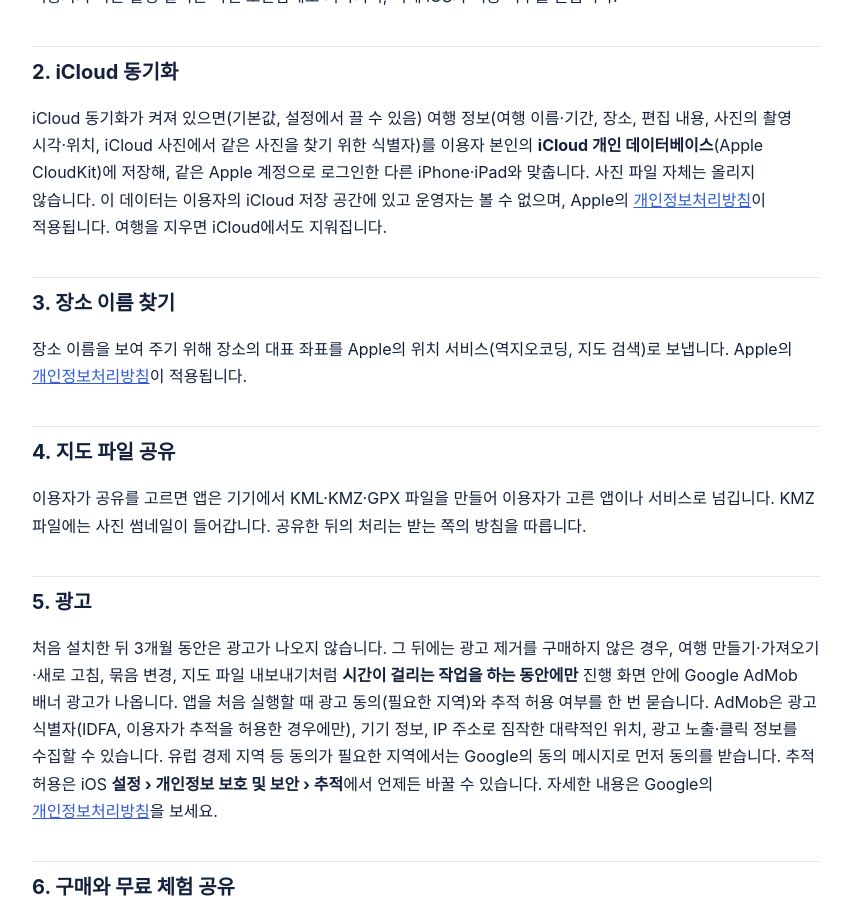
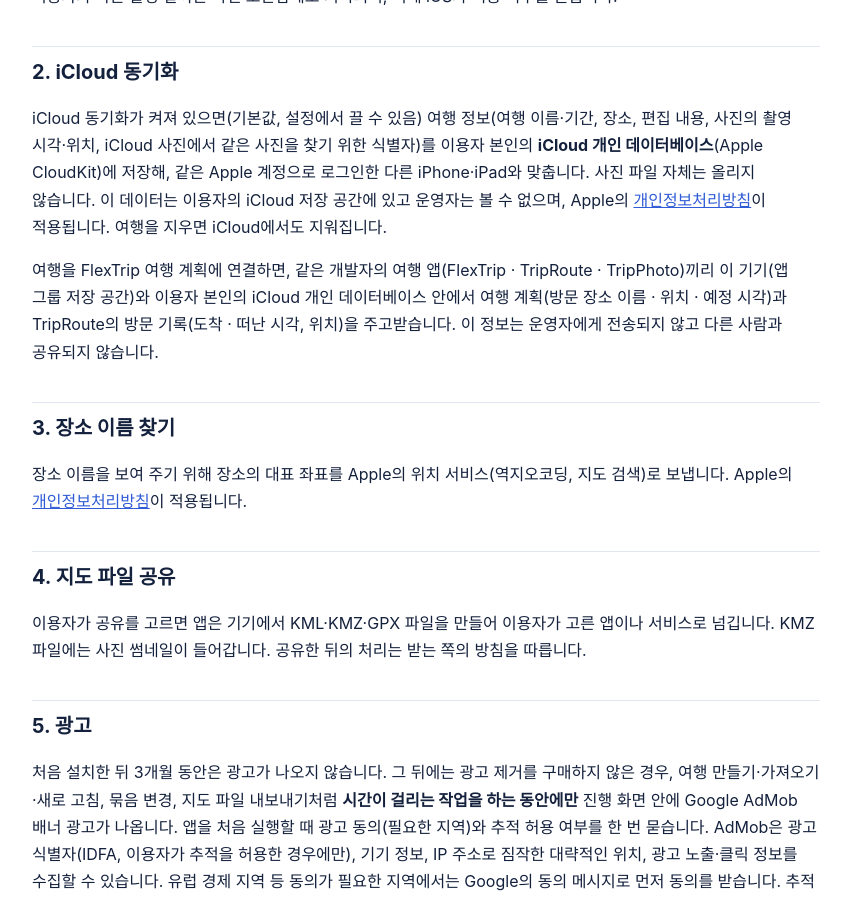
Before and after one commit to yjinchoi/tripphoto-support, a Jekyll site: the page built from privacy.md, in a window 1280 px wide and 900 px high, scrolled down 419 px. Shown: the whole window, without its empty margins (214-1065 px from the left). Built offline with Jekyll 4.4.1, drawn with Linux system fonts in a browser that asks for light colours.

Commit message:
Privacy: plan sharing between the JJ trip apps (TripPhoto 1.2, not live until release)

```diff
--- a/privacy.md
+++ b/privacy.md
@@ -16,6 +16,8 @@ TripPhoto(이하 "앱")는 사진 보관함의 여행 사진으로 앨범과 여
 
 ## 2. iCloud 동기화
 iCloud 동기화가 켜져 있으면(기본값, 설정에서 끌 수 있음) 여행 정보(여행 이름·기간, 장소, 편집 내용, 사진의 촬영 시각·위치, iCloud 사진에서 같은 사진을 찾기 위한 식별자)를 이용자 본인의 **iCloud 개인 데이터베이스**(Apple CloudKit)에 저장해, 같은 Apple 계정으로 로그인한 다른 iPhone·iPad와 맞춥니다. 사진 파일 자체는 올리지 않습니다. 이 데이터는 이용자의 iCloud 저장 공간에 있고 운영자는 볼 수 없으며, Apple의 [개인정보처리방침](https://www.apple.com/kr/legal/privacy/)이 적용됩니다. 여행을 지우면 iCloud에서도 지워집니다.
+
+여행을 FlexTrip 여행 계획에 연결하면, 같은 개발자의 여행 앱(FlexTrip · TripRoute · TripPhoto)끼리 이 기기(앱 그룹 저장 공간)와 이용자 본인의 iCloud 개인 데이터베이스 안에서 여행 계획(방문 장소 이름 · 위치 · 예정 시각)과 TripRoute의 방문 기록(도착 · 떠난 시각, 위치)을 주고받습니다. 이 정보는 운영자에게 전송되지 않고 다른 사람과 공유되지 않습니다.
 
 ## 3. 장소 이름 찾기
 장소 이름을 보여 주기 위해 장소의 대표 좌표를 Apple의 위치 서비스(역지오코딩, 지도 검색)로 보냅니다. Apple의 [개인정보처리방침](https://www.apple.com/kr/legal/privacy/)이 적용됩니다.
```
Also changed, not shown: en/privacy.md (+2 -0 lines).
